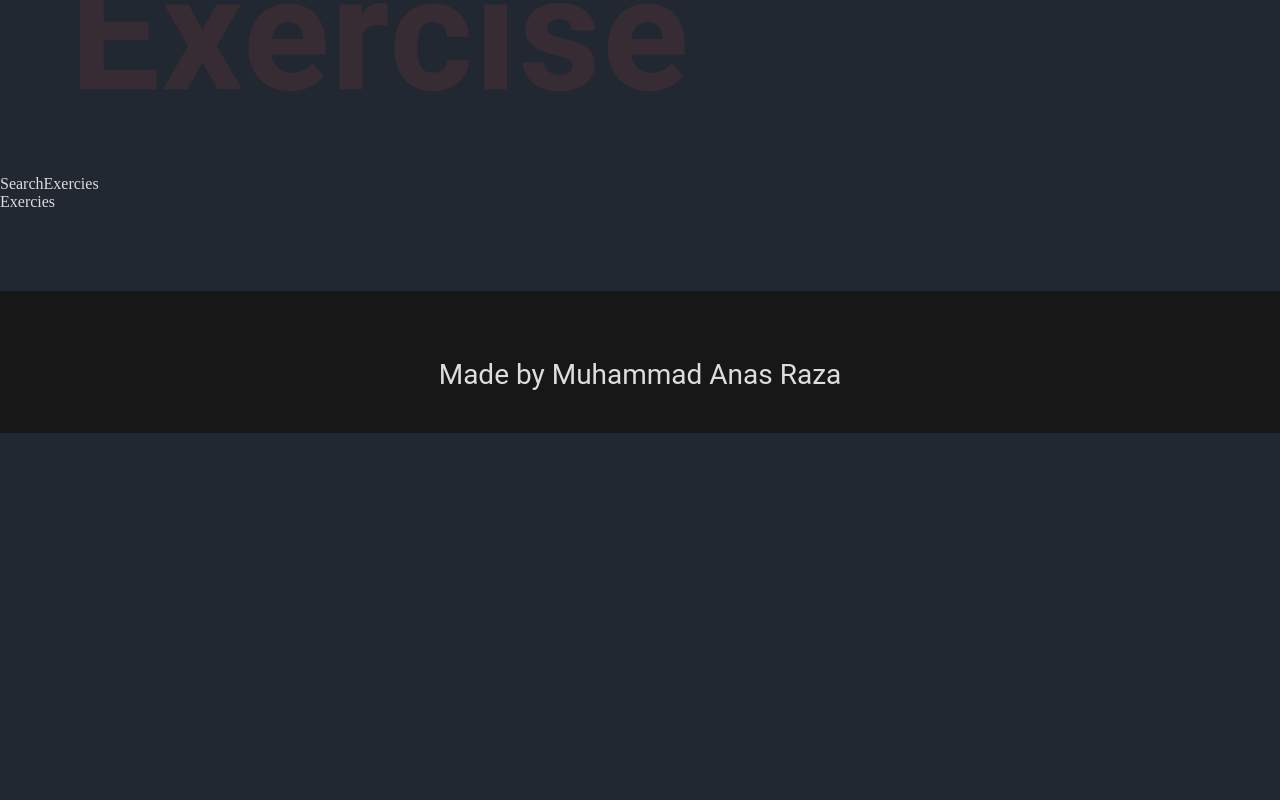
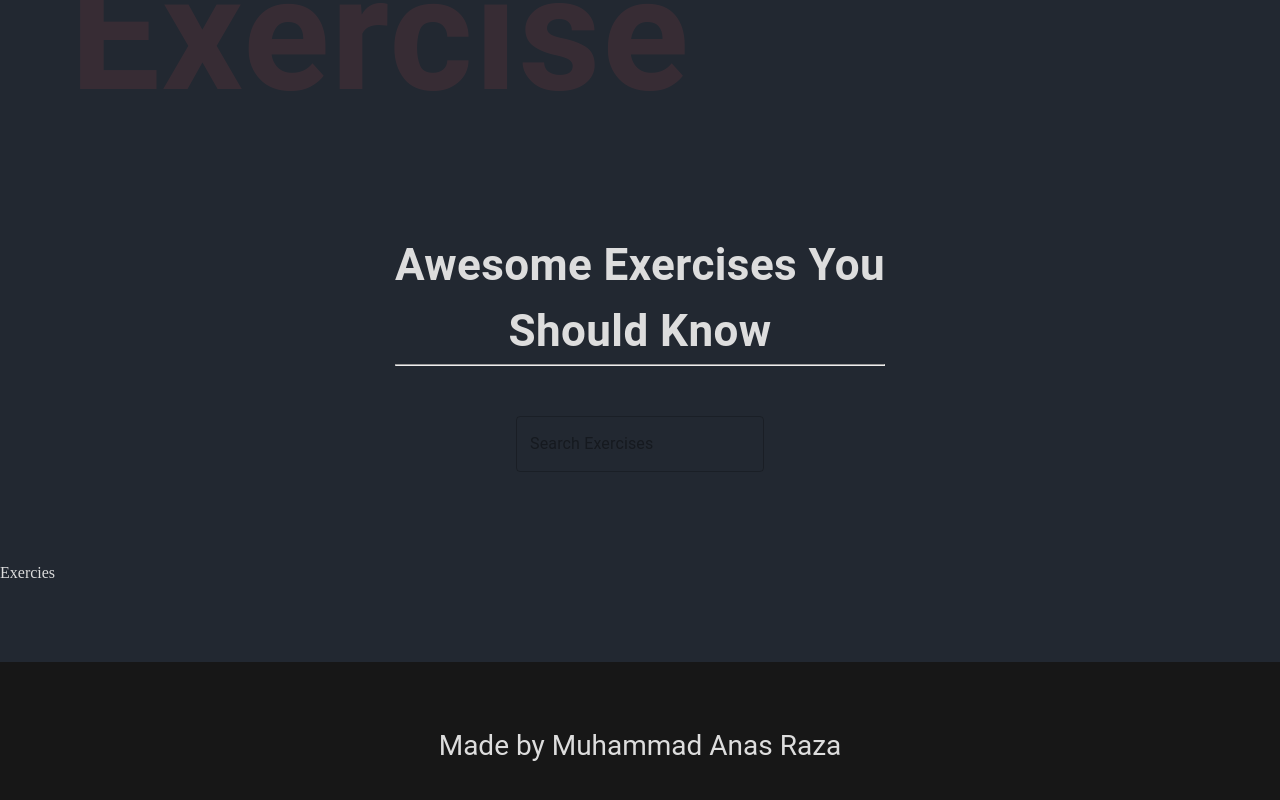
Before and after one commit to anasraza524/Gym-web, a React (Create React App) app: page / in a window 1280 px wide. Shown: the part 988-1788 px from the top of the page. Before the commit the page ends 1421 px from the top, so only its background shows below. Built offline with nearby package versions, Linux system fonts and the light colour scheme.

Commit message:
Working on Search Ex

```diff
--- a/src/components/SearchExercies.jsx
+++ b/src/components/SearchExercies.jsx
@@ -1,8 +1,27 @@
-import React from 'react'
 
+
+import React, { useEffect, useState } from 'react';
+import { Box, Button, Stack, TextField, Typography } from '@mui/material';
 const SearchExercies = () => {
   return (
-    <div>SearchExercies</div>
+    <Stack alignItems='center'mt='37px' justifyContent='center' p="20px">
+<Typography fontWeight={700}  sx={{fontSize:{lg:'44px',sm:'34',xs:'30px'}}} mb='50' textAlign='center'>
+  Awesome Exercises You <br /> Should Know
+  <hr />
+</Typography>
+<Box position='relative'mt='50px' mb='72px'>
+<TextField
+height='76px'
+value=''
+onChange={(e)=>{}}
+type='text'
+placeholder='Search Exercises'
+>
+
+</TextField>
+</Box>
+    </Stack>
+
   )
 }
 
--- a/src/pages/Home.jsx
+++ b/src/pages/Home.jsx
@@ -9,9 +9,10 @@ const Home = () => {
   return (
     <Box>
 
-    <SearchExercies/>
+
     <Exercies/>
     <HeroBanner/>
+    <SearchExercies/>
     </Box>
   )
 }
```
